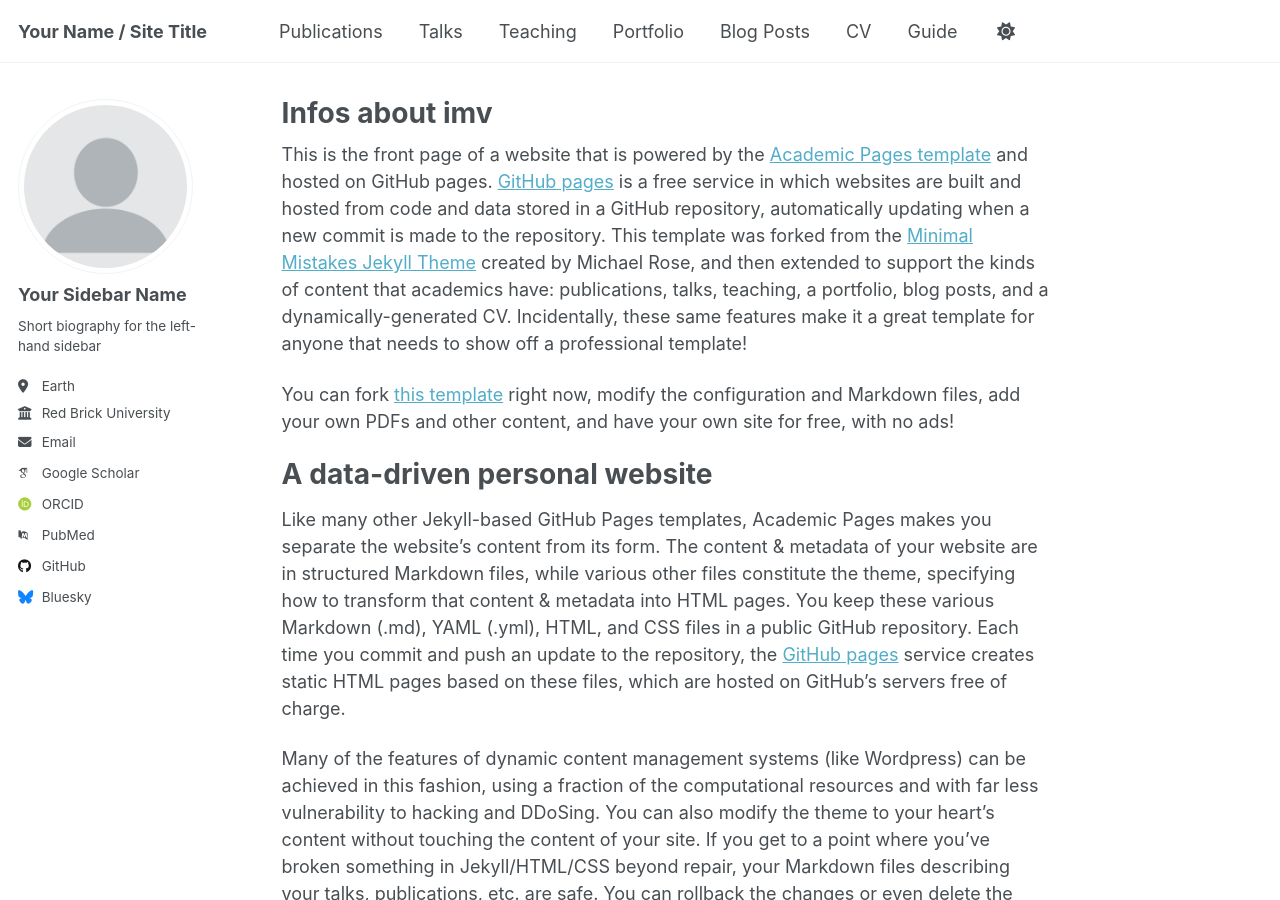
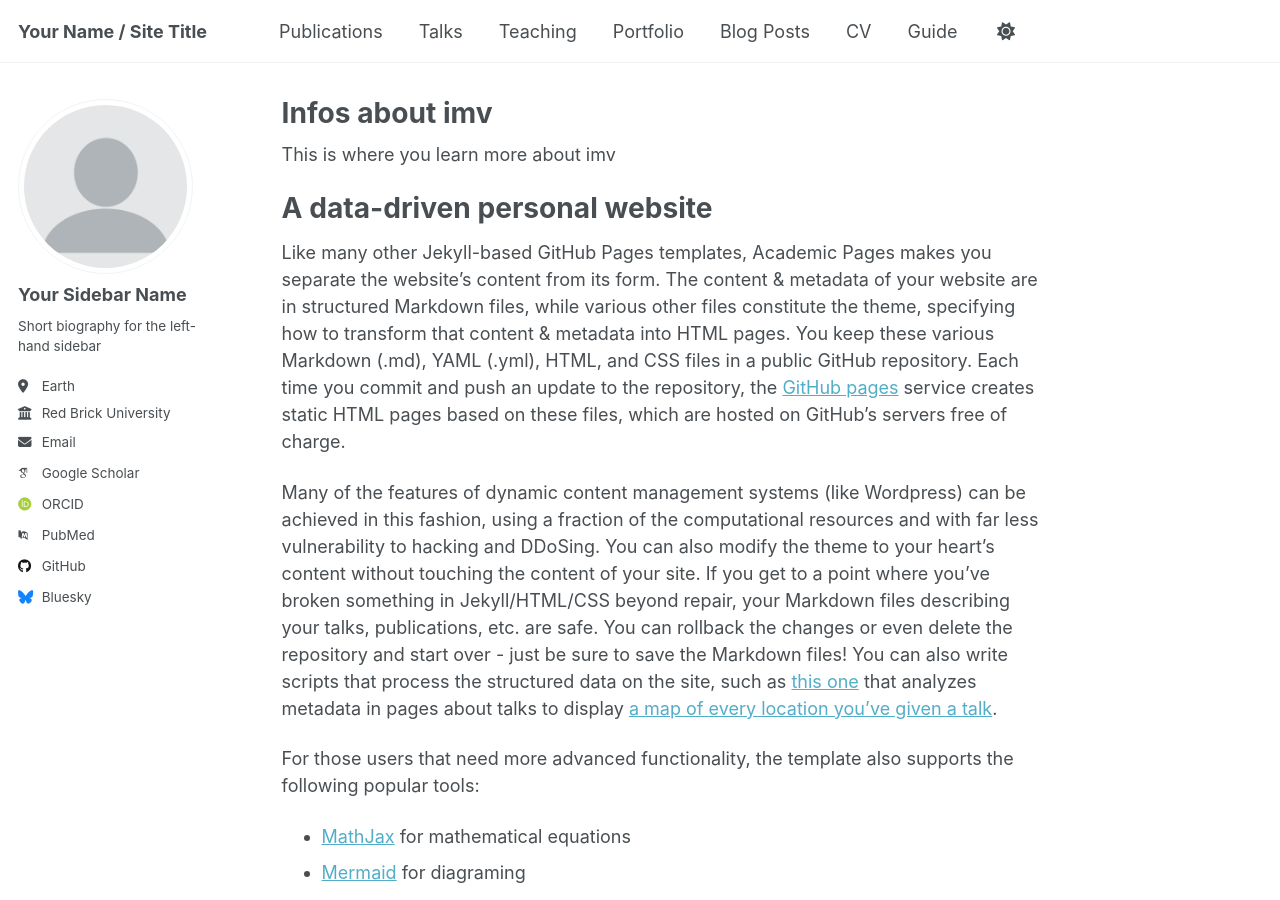
Before and after one commit to imv05/my_info.github.io, a Jekyll site: the page built from _pages/about.md, in a window 1280 px wide and 900 px high. Built offline with Jekyll 4.4.1, drawn with Linux system fonts in a browser that asks for light colours; some web fonts are replaced; a script that is not in the unit is left out.

Commit message:
Update about.md

```diff
--- a/_pages/about.md
+++ b/_pages/about.md
@@ -7,9 +7,7 @@ redirect_from:
   - /about.html
 ---
 
-This is the front page of a website that is powered by the [Academic Pages template](https://github.com/academicpages/academicpages.github.io) and hosted on GitHub pages. [GitHub pages](https://pages.github.com) is a free service in which websites are built and hosted from code and data stored in a GitHub repository, automatically updating when a new commit is made to the repository. This template was forked from the [Minimal Mistakes Jekyll Theme](https://mmistakes.github.io/minimal-mistakes/) created by Michael Rose, and then extended to support the kinds of content that academics have: publications, talks, teaching, a portfolio, blog posts, and a dynamically-generated CV. Incidentally, these same features make it a great template for anyone that needs to show off a professional template!
-
- You can fork [this template](https://github.com/academicpages/academicpages.github.io) right now, modify the configuration and Markdown files, add your own PDFs and other content, and have your own site for free, with no ads!
+This is where you learn more about imv
 
 A data-driven personal website
 ======
```
